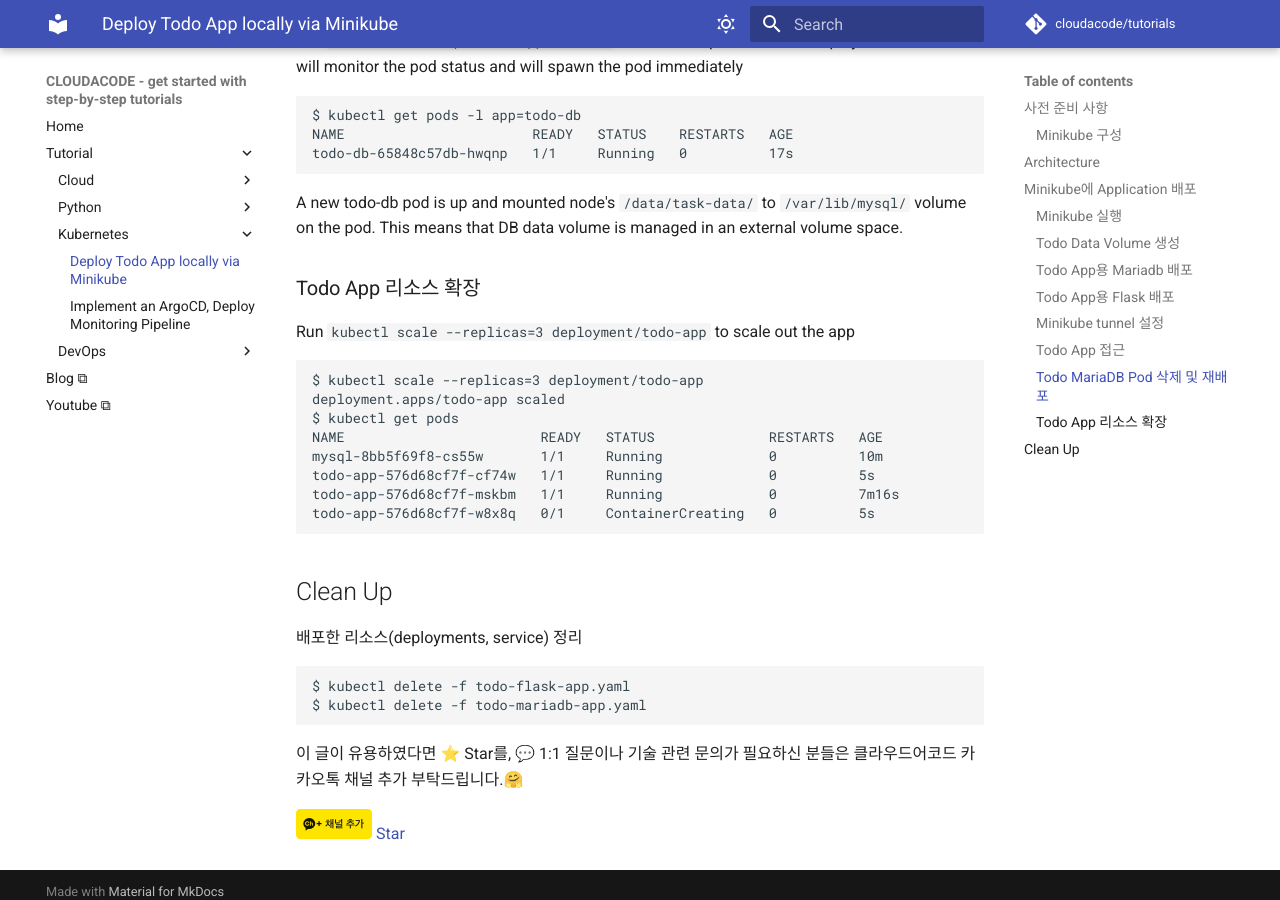
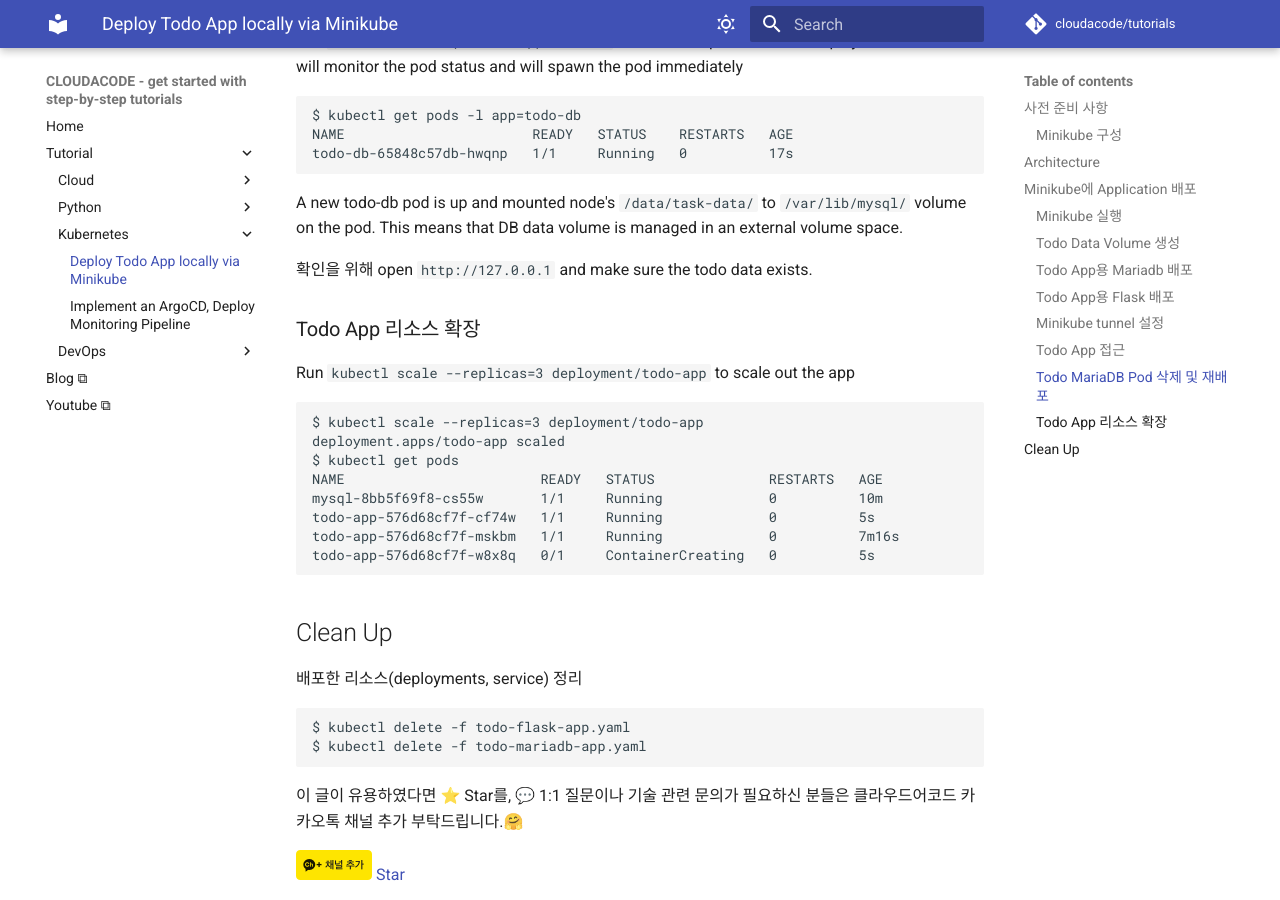
Before and after one commit to cloudacode/tutorials, an MkDocs documentation site: the page built from docs/kubernetes/minikube-todo-app.md, in a window 1280 px wide and 900 px high, scrolled down 5503 px. Built offline with MkDocs 1.6.1 and Material for MkDocs 9.7.7, drawn with Linux system fonts in a browser that asks for light colours; comment, search, counter and statistics services are not loaded.

Commit message:
updated the desc

```diff
--- a/docs/kubernetes/minikube-todo-app.md
+++ b/docs/kubernetes/minikube-todo-app.md
@@ -235,6 +235,8 @@ todo-db-65848c57db-hwqnp   1/1     Running   0          17s
 
 A new todo-db pod is up and mounted node's `/data/task-data/` to `/var/lib/mysql/` volume on the pod. This means that DB data volume is managed in an external volume space.
 
+확인을 위해 open `http://127.0.0.1` and make sure the todo data exists.
+
 ### Todo App 리소스 확장
 
 Run `kubectl scale --replicas=3 deployment/todo-app` to scale out the app
```
